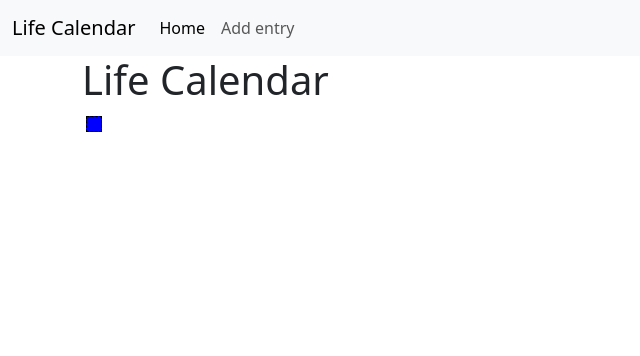
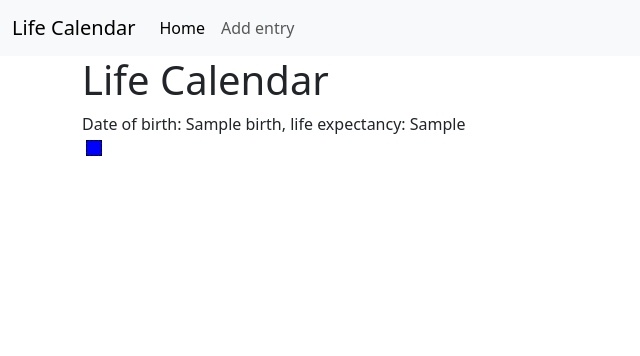
Before and after one commit to vinayh/lifecal-flask, a Flask app: template templates/index.html in a window 1280 px wide. Shown: the top 356 px of the page, without its empty margins (0-640 px from the left). Run offline with Flask 3, Linux system fonts and the light colour scheme; the template is opened without the code that fills it: most values are stand-ins (such as "Sample title", 1, 10 or a date in 2020); parts of the project's set-up code (start-up, migrations or seed data) failed here and were passed over.

Commit message:
Force weeks to start on Monday (starting from Monday preceding DOB)

```diff
--- a/app.py
+++ b/app.py
@@ -35,12 +35,13 @@ def generate_all_entries(db_entries: list, birth: str, exp_years: int) -> list:
     for x in db_entries:
         x_start_date = datetime.datetime.strptime(x['start'], '%Y-%m-%d')
         db_entries_dict[x_start_date] = x
-    start = datetime.datetime.strptime(birth, '%Y-%m-%d')
+    start_exact = datetime.datetime.strptime(birth, '%Y-%m-%d')
+    start = start_exact - datetime.timedelta(days=start_exact.weekday())
     if start.month == 2 and start.day == 29:
         end = start.replace(year=start.year+exp_years, month=3, day=1)
     else:
         end = start.replace(year=start.year+exp_years)
-    print(start, end)
+    # print(start, end)
     curr = start
     all_entries = []
     while curr <= end:
@@ -59,12 +60,14 @@ app.config['SECRET_KEY'] = get_secret_key()
 
 @app.route('/')
 def index():
+    print('index')
     conn = get_db_connection()
     birth, exp_years = conn.execute('SELECT birth, exp_years FROM users').fetchone()
     db_entries = conn.execute('SELECT * FROM entries').fetchall()
     all_entries = generate_all_entries(db_entries, birth=birth, exp_years=exp_years)
     conn.close()
-    return render_template('index.html', entries=all_entries)
+    return render_template('index.html', entries=all_entries,
+                           birth=birth, exp_years=exp_years)
 
 
 @app.route('/<int:entry_id>')
--- a/init_db.py
+++ b/init_db.py
@@ -14,7 +14,7 @@ cur.execute("INSERT INTO entries (start, category, note) VALUES (?, ?, ?)",
             ('2023-09-04', 3, 'Content of entry with category 3'))
 
 cur.execute("INSERT INTO users (birth, exp_years) VALUES (?, ?)",
-            ('1995-03-06', 80))
+            ('1995-03-08', 80))
 
 connection.commit()
 connection.close()
--- a/templates/index.html
+++ b/templates/index.html
@@ -7,6 +7,7 @@
 
 {% block content %}
     <h1>{% block title %} Life Calendar {% endblock %}</h1>
+    Date of birth: {{ birth }}, life expectancy: {{ exp_years }}
     <div class="d-flex flex-wrap">
     {% for entry, past in entries %}
         {% if entry.id is defined %}
```
